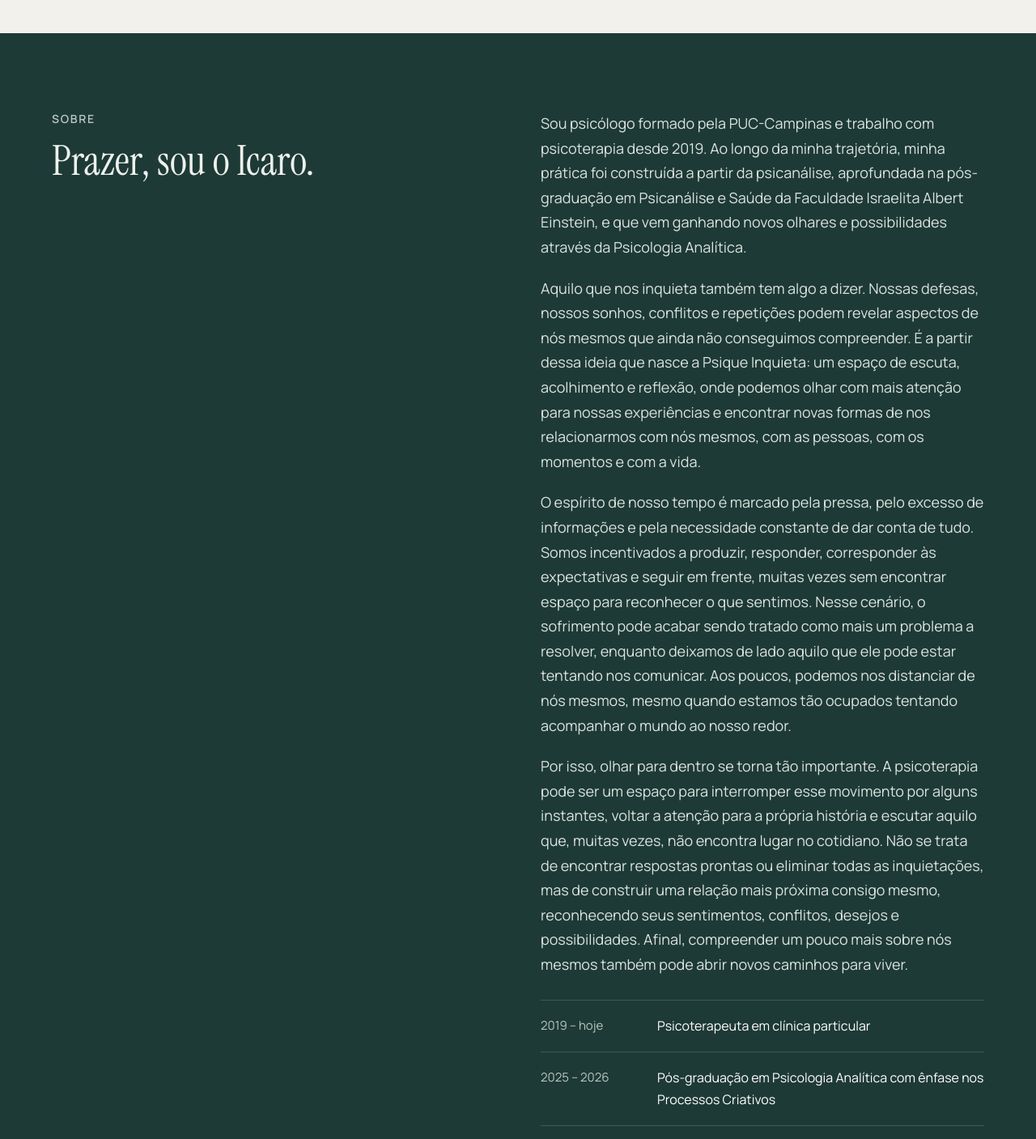
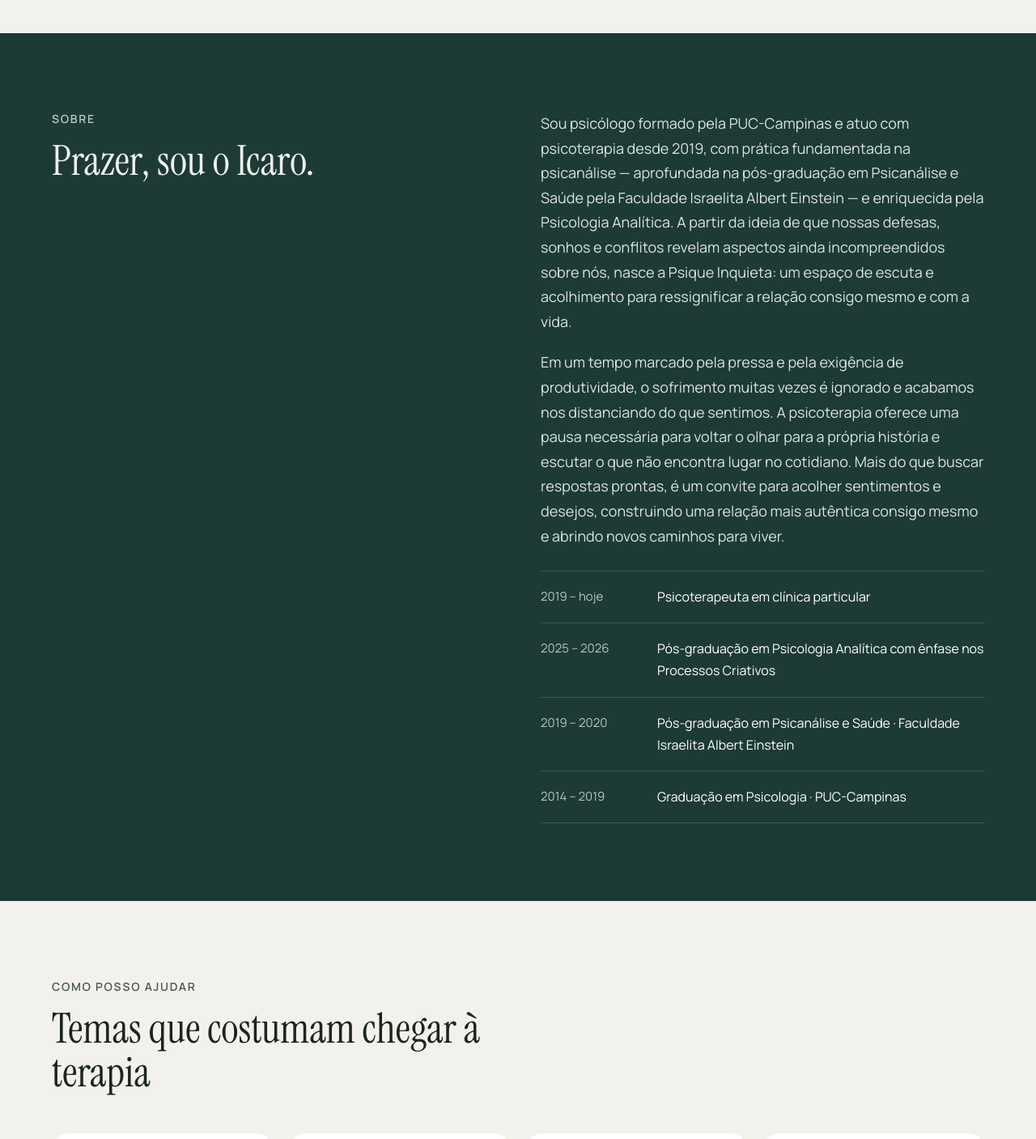
Before and after one commit to icarotafarelo/Site, a plain HTML site: page index.html in a window 1280 px wide. Shown: the part 740-2147 px from the top of the page at 81% size. Drawn offline with Linux system fonts and the light colour scheme.

Commit message:
Revise content for psychological services description
Updated the content to provide a more concise and focused description of the psychological services offered, emphasizing the importance of self-reflection and the therapeutic process.

```diff
--- a/index.html
+++ b/index.html
@@ -73,10 +73,8 @@ details summary::-webkit-details-marker{display:none}
 <h2 style="margin: 0; font-family: 'Instrument Serif', serif; font-weight: 400; font-size: clamp(36px, 4vw, 56px); line-height: 1.05">Prazer, sou o Icaro.</h2>
 </div>
 <div style="display: flex; flex-direction: column; gap: 20px; font-size: 18px; line-height: 1.7; color: #DCE3DF">
-<p style="margin: 0">Sou psicólogo formado pela PUC-Campinas e trabalho com psicoterapia desde 2019. Ao longo da minha trajetória, minha prática foi construída a partir da psicanálise, aprofundada na pós-graduação em Psicanálise e Saúde da Faculdade Israelita Albert Einstein, e que vem ganhando novos olhares e possibilidades através da Psicologia Analítica.</p>
-<p style="margin: 0">Aquilo que nos inquieta também tem algo a dizer. Nossas defesas, nossos sonhos, conflitos e repetições podem revelar aspectos de nós mesmos que ainda não conseguimos compreender. É a partir dessa ideia que nasce a Psique Inquieta: um espaço de escuta, acolhimento e reflexão, onde podemos olhar com mais atenção para nossas experiências e encontrar novas formas de nos relacionarmos com nós mesmos, com as pessoas, com os momentos e com a vida.</p>
-<p style="margin: 0">O espírito de nosso tempo é marcado pela pressa, pelo excesso de informações e pela necessidade constante de dar conta de tudo. Somos incentivados a produzir, responder, corresponder às expectativas e seguir em frente, muitas vezes sem encontrar espaço para reconhecer o que sentimos. Nesse cenário, o sofrimento pode acabar sendo tratado como mais um problema a resolver, enquanto deixamos de lado aquilo que ele pode estar tentando nos comunicar. Aos poucos, podemos nos distanciar de nós mesmos, mesmo quando estamos tão ocupados tentando acompanhar o mundo ao nosso redor.</p>
-<p style="margin: 0">Por isso, olhar para dentro se torna tão importante. A psicoterapia pode ser um espaço para interromper esse movimento por alguns instantes, voltar a atenção para a própria história e escutar aquilo que, muitas vezes, não encontra lugar no cotidiano. Não se trata de encontrar respostas prontas ou eliminar todas as inquietações, mas de construir uma relação mais próxima consigo mesmo, reconhecendo seus sentimentos, conflitos, desejos e possibilidades. Afinal, compreender um pouco mais sobre nós mesmos também pode abrir novos caminhos para viver.</p>
+<p style="margin: 0">Sou psicólogo formado pela PUC-Campinas e atuo com psicoterapia desde 2019, com prática fundamentada na psicanálise — aprofundada na pós-graduação em Psicanálise e Saúde pela Faculdade Israelita Albert Einstein — e enriquecida pela Psicologia Analítica. A partir da ideia de que nossas defesas, sonhos e conflitos revelam aspectos ainda incompreendidos sobre nós, nasce a Psique Inquieta: um espaço de escuta e acolhimento para ressignificar a relação consigo mesmo e com a vida.</p>
+<p style="margin: 0">Em um tempo marcado pela pressa e pela exigência de produtividade, o sofrimento muitas vezes é ignorado e acabamos nos distanciando do que sentimos. A psicoterapia oferece uma pausa necessária para voltar o olhar para a própria história e escutar o que não encontra lugar no cotidiano. Mais do que buscar respostas prontas, é um convite para acolher sentimentos e desejos, construindo uma relação mais autêntica consigo mesmo e abrindo novos caminhos para viver.</p>
 <div style="display: flex; flex-direction: column; gap: 0; margin-top: 8px; border-top: 1px solid #3F5B56">
 <div style="display: flex; flex-wrap: wrap; gap: 4px 24px; padding: 18px 0; border-bottom: 1px solid #3F5B56"><span style="flex: 0 0 120px; font-size: 15px; color: #B9C7C1">2019 – hoje</span><span style="flex: 1 1 260px; font-size: 16px; color: #FFFFFF">Psicoterapeuta em clínica particular</span></div>
 <div style="display: flex; flex-wrap: wrap; gap: 4px 24px; padding: 18px 0; border-bottom: 1px solid #3F5B56"><span style="flex: 0 0 120px; font-size: 15px; color: #B9C7C1">2025 – 2026</span><span style="flex: 1 1 260px; font-size: 16px; color: #FFFFFF">Pós-graduação em Psicologia Analítica com ênfase nos Processos Criativos</span></div>
```
